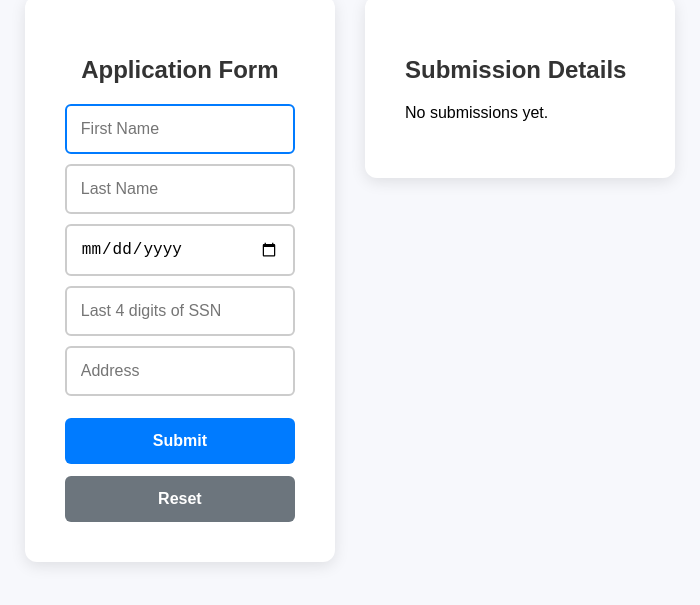
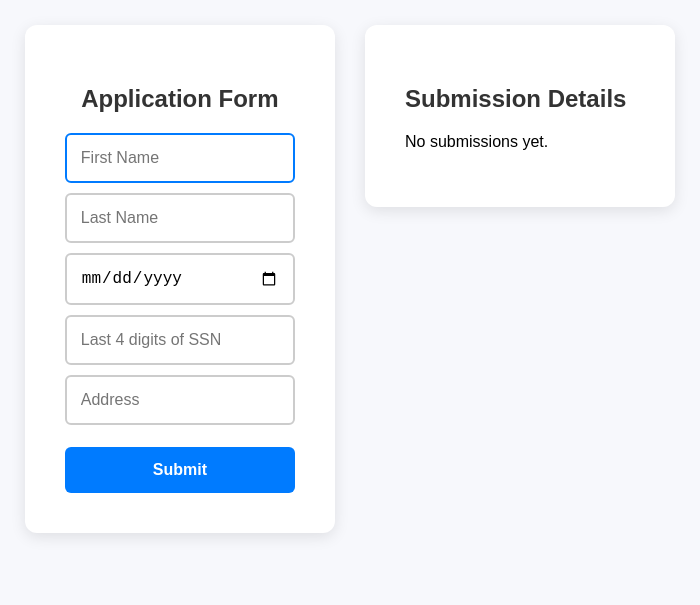
Before and after one commit to KilaparthiRaviTeja/agent, a React (Create React App) app in the folder front/: page / in a window 1280 px wide. Shown: the part 121-726 px from the top of the page, without its empty margins (290-990 px from the left). Built offline with nearby package versions, Linux system fonts and the light colour scheme.

Commit message:
Update App.js

```diff
--- a/front/src/App.js
+++ b/front/src/App.js
@@ -1,5 +1,7 @@
 import React, { useState, useEffect, useRef } from "react";
 import "./App.css";
+
+const API_URL = "https://agent-rl7n.onrender.com";
 
 const ApplicationForm = () => {
   const [formData, setFormData] = useState({
@@ -27,7 +29,6 @@ const ApplicationForm = () => {
 
   const validateForm = () => {
     let newErrors = {};
-
     if (!formData.first_name.trim()) newErrors.first_name = "First Name is required";
     if (!formData.last_name.trim()) newErrors.last_name = "Last Name is required";
     if (!formData.date_of_birth) newErrors.date_of_birth = "Date of Birth is required";
@@ -40,23 +41,17 @@ const ApplicationForm = () => {
 
   const handleChange = (e) => {
     const { name, value } = e.target;
-
-    // Allow only letters and spaces for first_name & last_name
     if ((name === "first_name" || name === "last_name") && !/^[A-Za-z\s]*$/.test(value)) {
       return;
     }
-
-    // Ensure SSN field only contains numbers
     if (name === "ssn_last4" && !/^\d*$/.test(value)) {
       return;
     }
 
     setFormData({ ...formData, [name]: value });
-
     if (errors[name]) {
       validateForm();
     }
-
     if (name === "ssn_last4" && value.length === 4) {
       ssnRef.current?.blur();
     }
@@ -64,12 +59,10 @@ const ApplicationForm = () => {
 
   const handleSubmit = (e) => {
     e.preventDefault();
-
     if (!validateForm()) {
       setErrorMessage("Please fix the errors before submitting.");
       return;
     }
-
     setShowModal(true);
   };
 
@@ -80,110 +73,49 @@ const ApplicationForm = () => {
     setErrorMessage("");
 
     try {
-      const res = await fetch("http://localhost:8000/applications/", {
+      const res = await fetch(`${API_URL}/applications/`, {
         method: "POST",
-        headers: {
-          "Content-Type": "application/json",
-        },
+        headers: { "Content-Type": "application/json" },
         body: JSON.stringify(formData),
       });
 
       const data = await res.json();
-      if (!res.ok) throw new Error(data.detail || "Something went wrong");
+      if (!res.ok) throw new Error(data.detail || `Error: ${res.status}`);
 
       setResponse(data);
       setFormData({ first_name: "", last_name: "", date_of_birth: "", ssn_last4: "", address: "" });
     } catch (err) {
-      setErrorMessage(err.message);
+      console.error("Submission Error:", err);
+      setErrorMessage(err.message || "Submission failed. Try again.");
     } finally {
       setLoading(false);
     }
   };
 
-  const handleReset = () => {
-    setFormData({
-      first_name: "",
-      last_name: "",
-      date_of_birth: "",
-      ssn_last4: "",
-      address: "",
-    });
-    setErrors({});
-    setErrorMessage("");
-    setResponse(null);
-  };
-
   return (
     <div className="main-container">
-      {/* Left Side: Application Form */}
       <div className="container">
         <h2>Application Form</h2>
         <form onSubmit={handleSubmit} className="form">
-          <input
-            ref={firstNameRef}
-            type="text"
-            name="first_name"
-            placeholder="First Name"
-            value={formData.first_name}
-            onChange={handleChange}
-            className={errors.first_name ? "input-error" : ""}
-            required
-          />
+          <input ref={firstNameRef} type="text" name="first_name" placeholder="First Name" value={formData.first_name} onChange={handleChange} className={errors.first_name ? "input-error" : ""} required />
           {errors.first_name && <p className="error-text">{errors.first_name}</p>}
 
-          <input
-            type="text"
-            name="last_name"
-            placeholder="Last Name"
-            value={formData.last_name}
-            onChange={handleChange}
-            className={errors.last_name ? "input-error" : ""}
-            required
-          />
+          <input type="text" name="last_name" placeholder="Last Name" value={formData.last_name} onChange={handleChange} className={errors.last_name ? "input-error" : ""} required />
           {errors.last_name && <p className="error-text">{errors.last_name}</p>}
 
-          <input
-            type="date"
-            name="date_of_birth"
-            value={formData.date_of_birth}
-            onChange={handleChange}
-            className={errors.date_of_birth ? "input-error" : ""}
-            required
-          />
+          <input type="date" name="date_of_birth" value={formData.date_of_birth} onChange={handleChange} className={errors.date_of_birth ? "input-error" : ""} required />
           {errors.date_of_birth && <p className="error-text">{errors.date_of_birth}</p>}
 
-          <input
-            ref={ssnRef}
-            type="text"
-            name="ssn_last4"
-            placeholder="Last 4 digits of SSN"
-            value={formData.ssn_last4}
-            onChange={handleChange}
-            maxLength="4"
-            className={errors.ssn_last4 ? "input-error" : ""}
-            required
-          />
+          <input ref={ssnRef} type="text" name="ssn_last4" placeholder="Last 4 digits of SSN" value={formData.ssn_last4} onChange={handleChange} maxLength="4" className={errors.ssn_last4 ? "input-error" : ""} required />
           {errors.ssn_last4 && <p className="error-text">{errors.ssn_last4}</p>}
 
-          <input
-            type="text"
-            name="address"
-            placeholder="Address"
-            value={formData.address}
-            onChange={handleChange}
-            className={errors.address ? "input-error" : ""}
-            required
-          />
+          <input type="text" name="address" placeholder="Address" value={formData.address} onChange={handleChange} className={errors.address ? "input-error" : ""} required />
           {errors.address && <p className="error-text">{errors.address}</p>}
 
           <button type="submit" disabled={loading}>{loading ? "Submitting..." : "Submit"}</button>
-          <button type="button" onClick={handleReset}>Reset</button>
-
-          {errorMessage && <p className="error-text">{errorMessage}</p>}
         </form>
       </div>
 
-      {/* Right Side: Submission Details */}
       <div className="submission-details">
         <h2>Submission Details</h2>
         {response ? (
@@ -199,7 +131,6 @@ const ApplicationForm = () => {
         )}
       </div>
 
-      {/* Confirmation Modal */}
       {showModal && (
         <div className="modal">
           <div className="modal-content">
```
